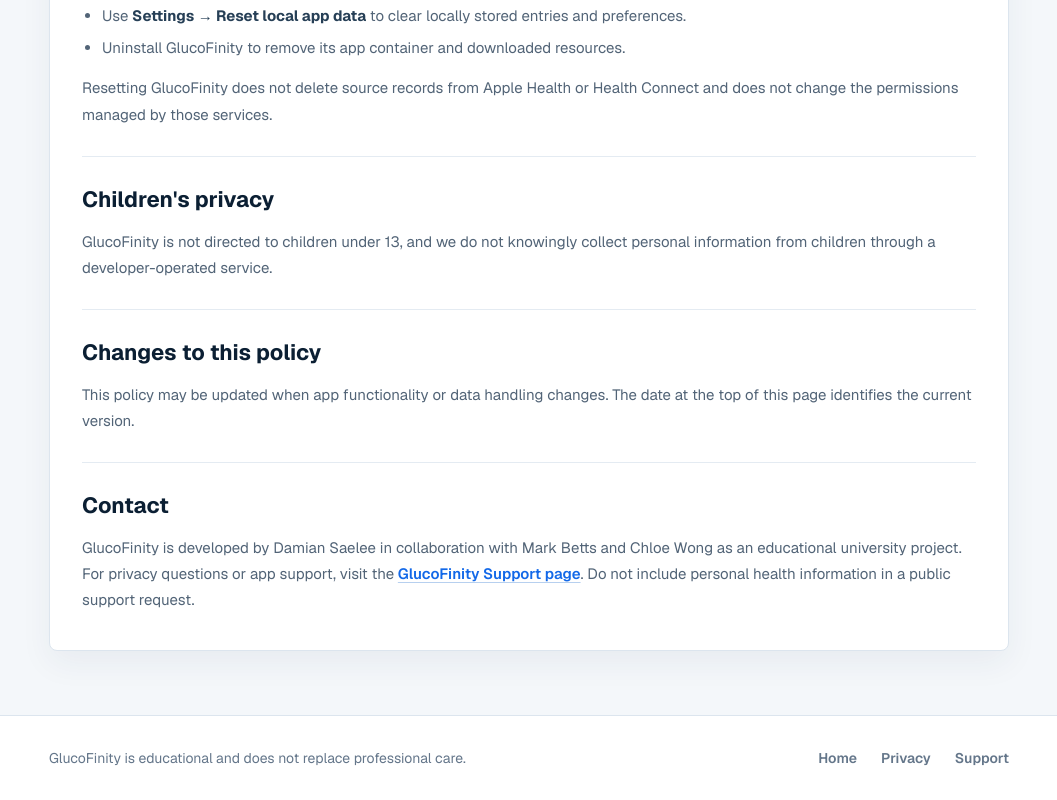
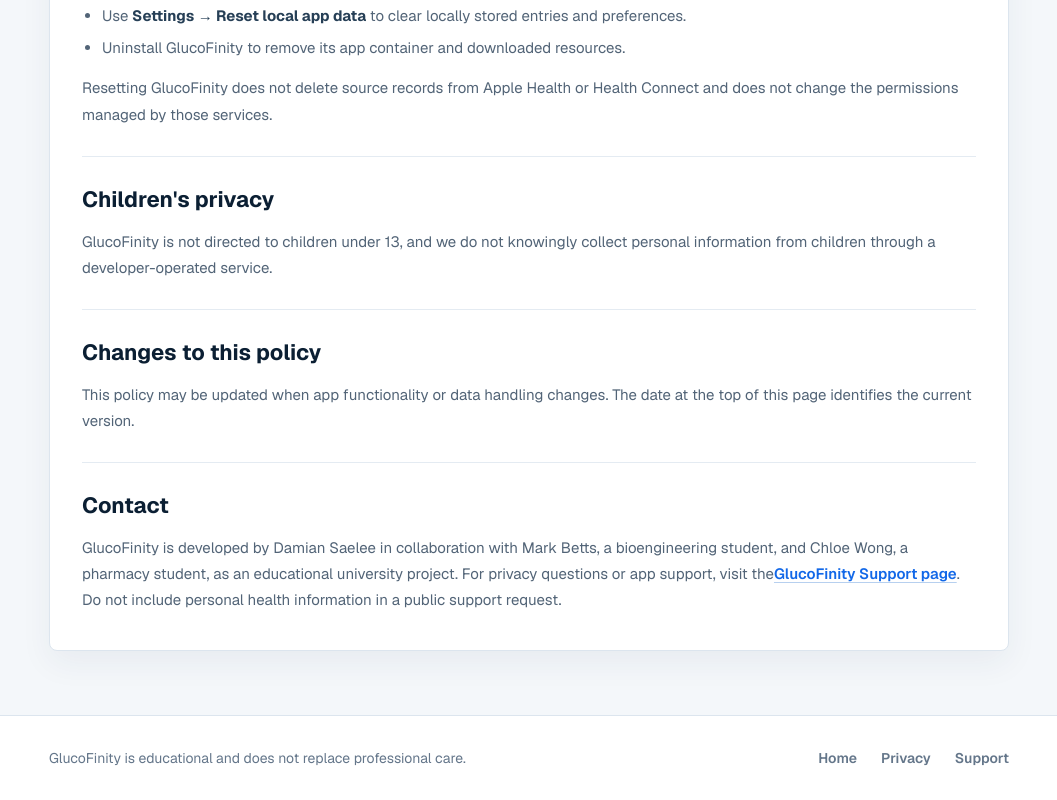
Before and after one commit to alien4rmspace/glucofinity, a Next.js app: page /glucofinity/privacy in a window 1280 px wide. Shown: the part 2629-3429 px from the top of the page, without its empty margins (111-1168 px from the left). Built offline with nearby package versions, Linux system fonts and the light colour scheme.

Commit message:
Add collaborator majors to privacy policy

```diff
--- a/app/privacy/page.tsx
+++ b/app/privacy/page.tsx
@@ -165,9 +165,10 @@
       <section>
         <h2>Contact</h2>
         <p>
-          GlucoFinity is developed by Damian Saelee in collaboration with Mark Betts and Chloe
-          Wong as an educational university project. For privacy questions or app support, visit
-          the <Link href="/support">GlucoFinity Support page</Link>.
+          GlucoFinity is developed by Damian Saelee in collaboration with Mark Betts, a
+          bioengineering student, and Chloe Wong, a pharmacy student, as an educational
+          university project. For privacy questions or app support, visit the
+          <Link href="/support">GlucoFinity Support page</Link>.
           Do not include personal health information in a public support request.
         </p>
       </section>
```
